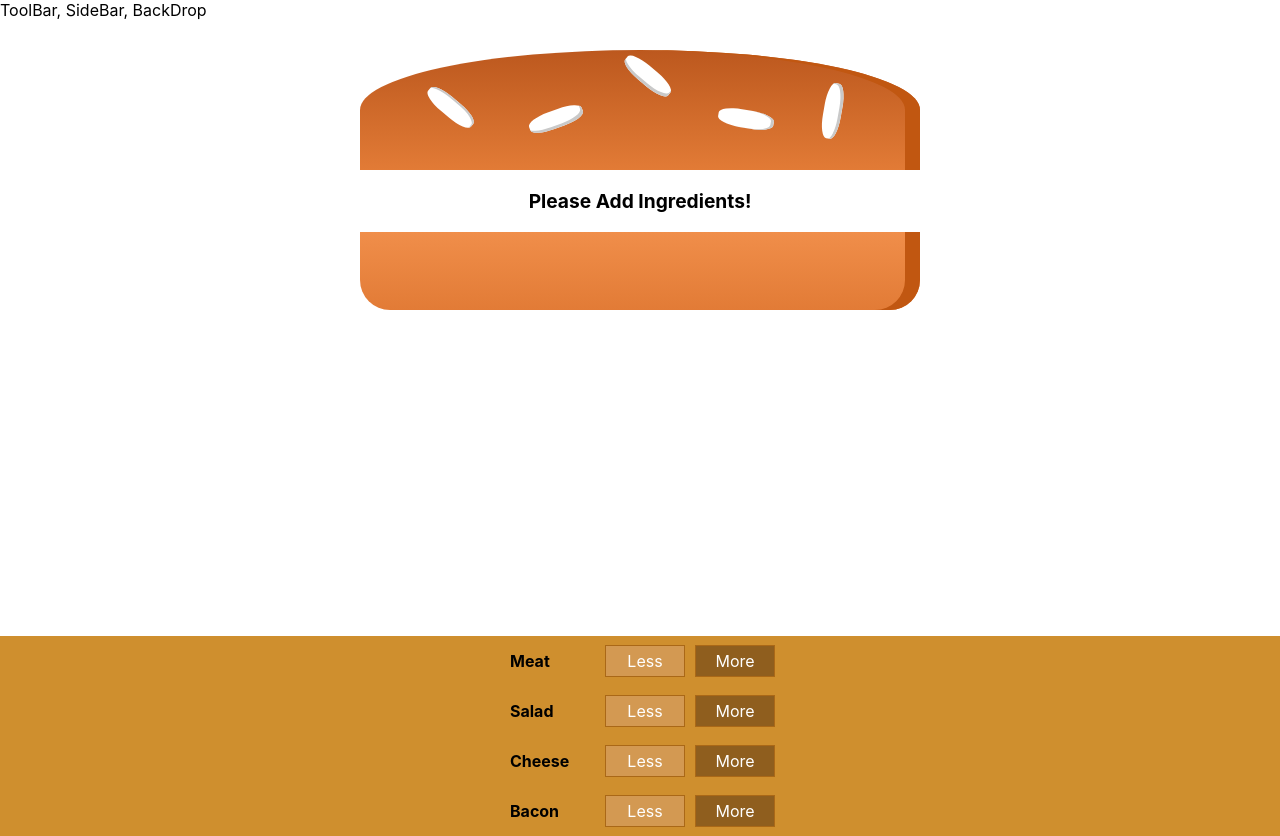
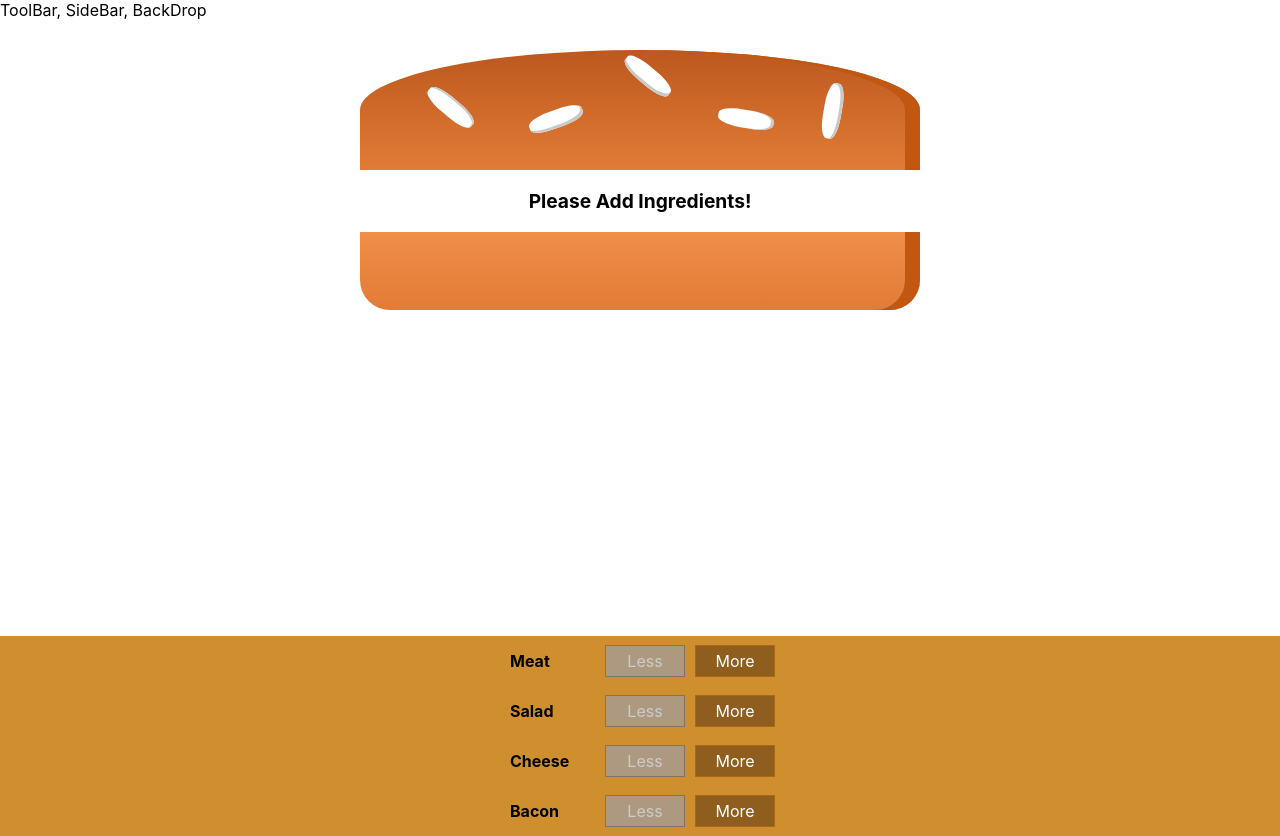
Before and after one commit to C-Shi/burger-builder, a React (Create React App) app: page / in a window 1280 px wide. Built offline with nearby package versions, Linux system fonts and the light colour scheme.

Commit message:
disable less button when quantity is zero

```diff
--- a/src/components/Burger/BuildControls/BuildControl/BuildControl.js
+++ b/src/components/Burger/BuildControls/BuildControl/BuildControl.js
@@ -5,7 +5,7 @@ import './BuildControl.css'
 const BuildControl = ( props ) => (
   <div className="BuildControl">
     <div className="Label">{props.label}</div>
-    <button className="Less">Less</button>
+    <button className="Less" onClick={props.remove} disabled={props.disabled}>Less</button>
     <button className="More" onClick={props.add}>More</button>
   </div>
 )
--- a/src/components/Burger/BuildControls/BuildControls.js
+++ b/src/components/Burger/BuildControls/BuildControls.js
@@ -15,7 +15,9 @@ const BuildControls = ( props ) => (
       return <BuildControl
                 key={ctrl.label}
                 label={ctrl.label}
-                add={() => {props.ingredientsAdd(ctrl.type)}} />
+                add={() => {props.ingredientsAdd(ctrl.type)}}
+                remove={() => { props.ingredientsRemove(ctrl.type)}}
+                disabled={props.disabled[ctrl.type]}/>
     })}
   </div>
 )
--- a/src/containers/BurgerBuilder/BurgerBuilder.js
+++ b/src/containers/BurgerBuilder/BurgerBuilder.js
@@ -23,6 +23,7 @@ class BurgerBuilder extends Component {
       totalPrice: 4
     };
     this.addIngredientHandler =  this.addIngredientHandler.bind(this)
+    this.removeIngredientHandler = this.removeIngredientHandler.bind(this)
   }
 
   addIngredientHandler(type) {
@@ -38,11 +39,35 @@ class BurgerBuilder extends Component {
     this.setState({ totalPrice: newPrice, ingredients: updateIngredients})
   }
 
+  removeIngredientHandler(type) {
+    const oldCount = this.state.ingredients[type];
+    if (oldCount === 0) return;
+    const updateCount = oldCount - 1;
+    const updateIngredients = {
+      ...this.state.ingredients
+    }
+    updateIngredients[type] = updateCount;
+    const priceDeduction = INGREDIENT_PRICE[type];
+    const oldPrice = this.state.price;
+    const newPrice = oldPrice - priceDeduction;
+    this.setState({ totalPrice: newPrice, ingredients: updateIngredients})
+  }
+
   render () {
+    const disableInfo = {
+      ...this.state.ingredients
+    }
+
+    for (let key in disableInfo) {
+      disableInfo[key] = disableInfo[key] <= 0
+    }
     return (
       <Aux>
         <Burger ingredients={this.state.ingredients}/>
-        <BuildControls ingredientsAdd={this.addIngredientHandler}/>
+        <BuildControls
+          ingredientsAdd={this.addIngredientHandler}
+          ingredientsRemove={this.removeIngredientHandler}
+          disabled={disableInfo}/>
 
       </Aux>
     )
```
